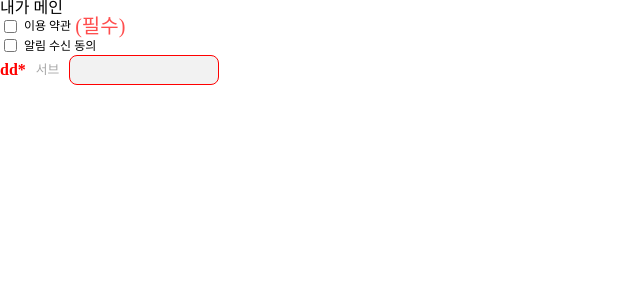
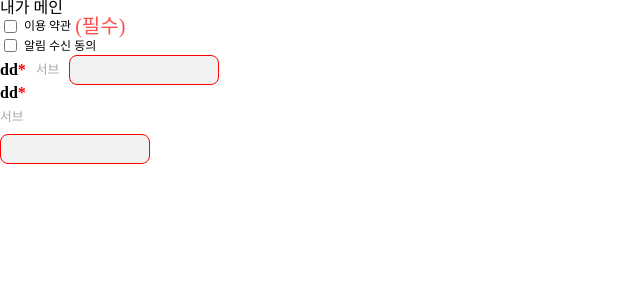
Before and after one commit to siderTeam/FrontEnd-Service, a Next.js app: page / in a window 1280 px wide. Shown: the top 300 px of the page, without its empty margins (0-640 px from the left). Built offline with nearby package versions, Linux system fonts and the light colour scheme.

Commit message:
LabelInput, Label 리팩터링

```diff
--- a/src/app/page.tsx
+++ b/src/app/page.tsx
@@ -129,17 +129,17 @@ export default function Home() {
       </Modal>
       <div>
         <CheckBox
-          text='이용 약관'
+          text="이용 약관"
           isChecked={isChecked.first}
-          name='first'
+          name="first"
           onChange={handleCheckBoxChange}
-          requireText='(필수)'
+          requireText="(필수)"
           requireStyle={{ fontSize: 20 }}
         />
         <CheckBox
-          text='알림 수신 동의'
+          text="알림 수신 동의"
           isChecked={isChecked.second}
-          name='second'
+          name="second"
           onChange={handleCheckBoxChange}
         />
       </div>
@@ -178,15 +178,32 @@ export default function Home() {
         </Label>
       </SelectContainer> */}
       <LabelInput
-        location='left'
-        label='dd'
-        name='dd'
-        require='*'
-        subText='서브'
-        labelStyle={{ color: "red" }}
-        inputStyle={{ border: "1px solid red" }}
-        size='small'
-        mode='disabled'
+        location="left"
+        labelOption={{
+          label: "dd",
+          require: "*",
+          subText: "서브",
+        }}
+        inputOption={{
+          name: "dd",
+          style: { border: "1px solid red" },
+          size: "small",
+          mode: "disabled",
+        }}
+      />
+      <LabelInput
+        location="top"
+        labelOption={{
+          label: "dd",
+          require: "*",
+          subText: "서브",
+        }}
+        inputOption={{
+          name: "dd",
+          style: { border: "1px solid red" },
+          size: "small",
+          mode: "disabled",
+        }}
       />
     </main>
   );
--- a/src/components/Label/Label.tsx
+++ b/src/components/Label/Label.tsx
@@ -3,9 +3,8 @@
 import styled from "@emotion/styled";
 
 import { LabelProps } from "@/types/types";
-import { LABEL_STYLE_PROPS } from "@/types/types";
 
-const Label = ({ label, require, subText, location, style }: LabelProps) => {
+const Label = ({ label, require, subText, style }: LabelProps) => {
   return (
     <>
       <StyledLabel style={style} location={location}>
@@ -18,17 +17,7 @@ const Label = ({ label, require, subText, location, style }: LabelProps) => {
 };
 export default Label;
 
-const LABEL_TYPE = {
-  ["left"]: {
-    marginRight: "10px",
-  },
-  ["top"]: {
-    marginBottom: "10px",
-  },
-};
-
-const StyledLabel = styled.label<LABEL_STYLE_PROPS>`
-  ${({ location }) => LABEL_TYPE[location as "left"]}
+const StyledLabel = styled.label<any>`
   font-weight: bold;
 `;
 
@@ -36,10 +25,7 @@ const StyledRequire = styled.span`
   color: red;
 `;
 
-const StyledSubText = styled.p<LABEL_STYLE_PROPS>`
-  ${({ location }) => LABEL_TYPE[location as "left"]}
-
+const StyledSubText = styled.p<any>`
   color: #a7a7a7;
-
   font-size: 0.8em;
 `;
--- a/src/components/LabelInput/LabelInput.tsx
+++ b/src/components/LabelInput/LabelInput.tsx
@@ -3,51 +3,25 @@ import styled from "@emotion/styled";
 import Input from "../Input/Input";
 import Label from "../Label/Label";
 
-import { LabelInputProps } from "@/types/types";
-import { LABELINPUT_STYLE_PROPS } from "@/types/types";
+import { InputProps, LABELINPUT_STYLE_PROPS, LabelProps } from "@/types/types";
+
+type LabelInputProps = {
+  labelOption: LabelProps;
+  inputOption: InputProps;
+  location?: "left" | "top";
+  style?: React.CSSProperties;
+};
 
 const LabelInput = ({
+  labelOption,
+  inputOption,
   location = "left",
-  label,
   style,
-  labelStyle,
-  require,
-  subText,
-
-  value,
-  onChange,
-  readOnly,
-  type,
-  name,
-  placeholder,
-  errorText,
-  inputStyle,
-  rest,
-  size,
-  mode,
 }: LabelInputProps) => {
   return (
     <Container location={location} style={style}>
-      <Label
-        location={location}
-        label={label}
-        style={labelStyle}
-        require={require}
-        subText={subText}
-      />
-      <Input
-        value={value}
-        onChange={onChange}
-        readOnly={readOnly}
-        type={type}
-        name={name}
-        placeholder={placeholder}
-        size={size}
-        mode={mode}
-        errorText={errorText}
-        style={inputStyle}
-        {...rest}
-      />
+      <Label {...labelOption} />
+      <Input {...inputOption} />
     </Container>
   );
 };
@@ -56,15 +30,15 @@ export default LabelInput;
 
 const CONTAINER_TYPE = {
   ["left"]: {
-    display: "flex",
     alignItems: "center",
   },
   ["top"]: {
-    display: "flex",
     flexDirection: "column",
   },
 };
 
 const Container = styled.div<LABELINPUT_STYLE_PROPS>`
-  ${({ location }) => CONTAINER_TYPE[location as "left"]}
+  display: flex;
+  gap: 10px;
+  ${({ location }) => CONTAINER_TYPE[location as "left"]};
 `;
```
Also changed, not shown: src/types/types.ts (+7 -11 lines).
